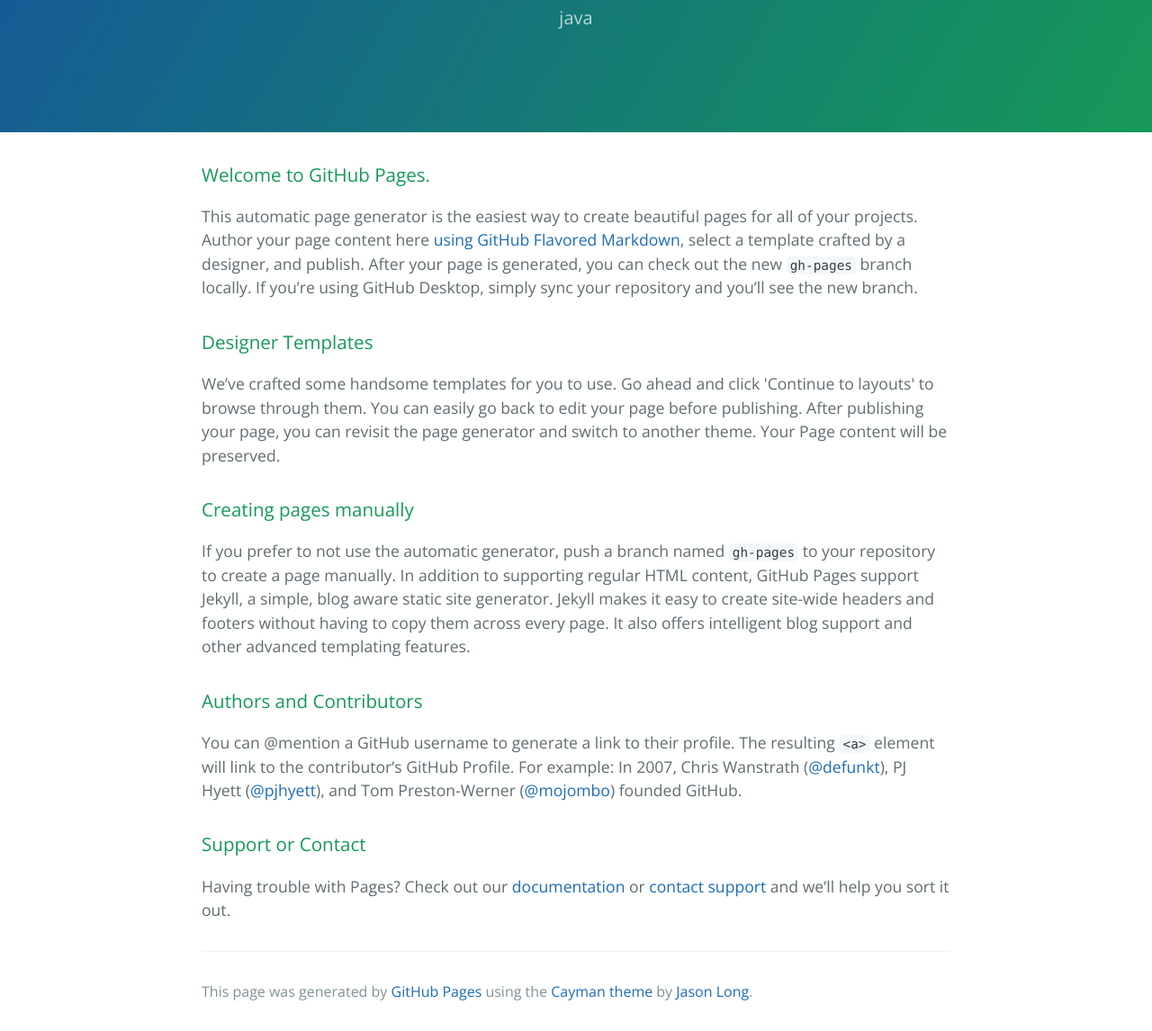
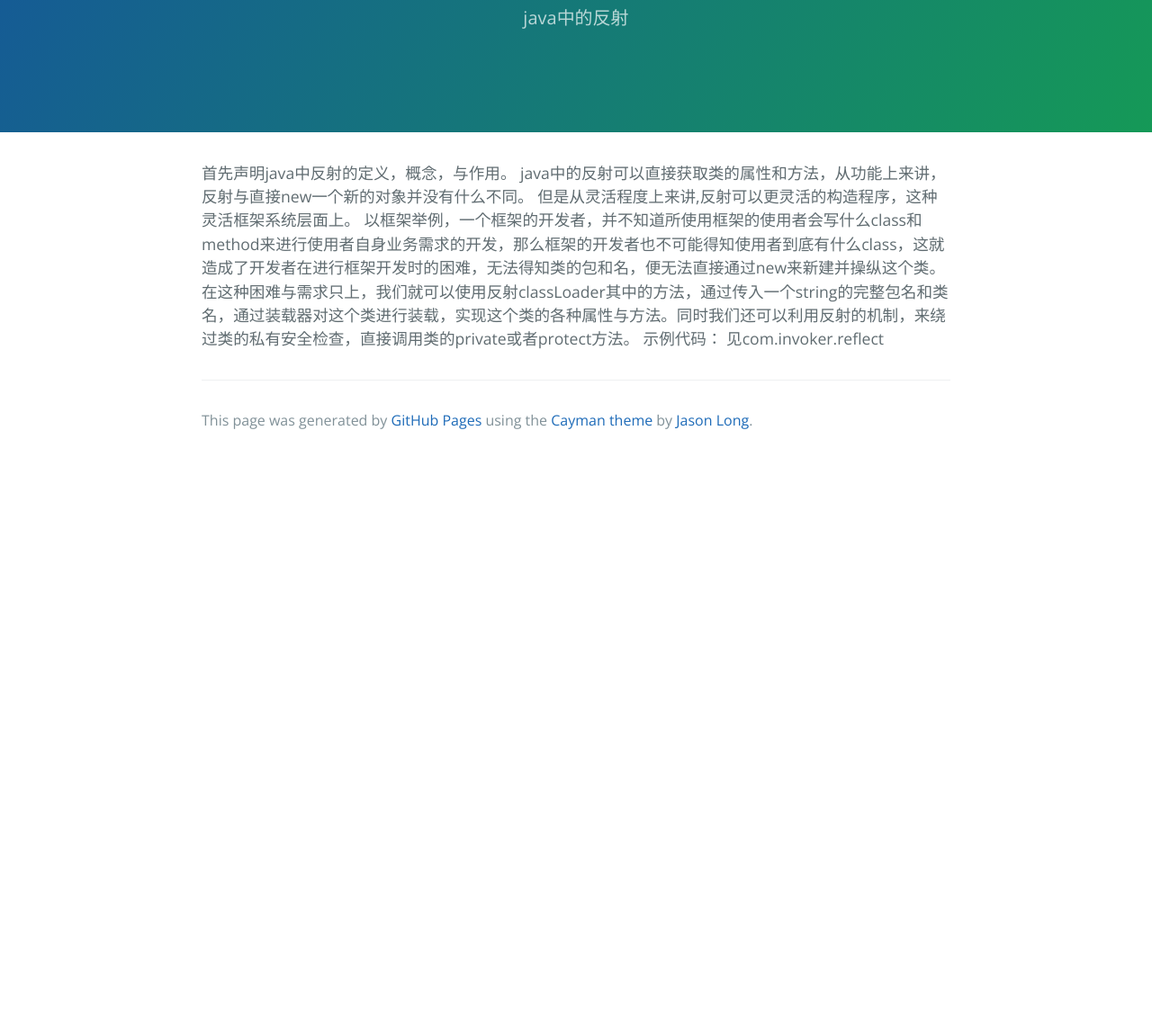
Before and after one commit to zhangbojoke/blog.zhangbo.io, a plain HTML site: page index.html in a window 1280 px wide. Shown: the part 170-1316 px from the top of the page at 90% size. After the commit the page ends 800 px from the top, so only its background shows below. Drawn offline with nearby package versions, Linux system fonts and the light colour scheme.

Commit message:
Replace master branch with page content via GitHub

```diff
--- a/index.html
+++ b/index.html
@@ -2,7 +2,7 @@
 <html lang="en-us">
   <head>
     <meta charset="UTF-8">
-    <title>张博的学习记录 by zhangbojoke</title>
+    <title>java基础-反射 by zhangbojoke</title>
     <meta name="viewport" content="width=device-width, initial-scale=1">
     <link rel="stylesheet" type="text/css" href="stylesheets/normalize.css" media="screen">
     <link href='https://fonts.googleapis.com/css?family=Open+Sans:400,700' rel='stylesheet' type='text/css'>
@@ -11,35 +11,18 @@
   </head>
   <body>
     <section class="page-header">
-      <h1 class="project-name">张博的学习记录</h1>
-      <h2 class="project-tagline">java</h2>
+      <h1 class="project-name">java基础-反射</h1>
+      <h2 class="project-tagline">java中的反射</h2>
     </section>
 
     <section class="main-content">
-      <h3>
-<a id="welcome-to-github-pages" class="anchor" href="#welcome-to-github-pages" aria-hidden="true"><span aria-hidden="true" class="octicon octicon-link"></span></a>Welcome to GitHub Pages.</h3>
-
-<p>This automatic page generator is the easiest way to create beautiful pages for all of your projects. Author your page content here <a href="https://guides.github.com/features/mastering-markdown/">using GitHub Flavored Markdown</a>, select a template crafted by a designer, and publish. After your page is generated, you can check out the new <code>gh-pages</code> branch locally. If you’re using GitHub Desktop, simply sync your repository and you’ll see the new branch.</p>
-
-<h3>
-<a id="designer-templates" class="anchor" href="#designer-templates" aria-hidden="true"><span aria-hidden="true" class="octicon octicon-link"></span></a>Designer Templates</h3>
-
-<p>We’ve crafted some handsome templates for you to use. Go ahead and click 'Continue to layouts' to browse through them. You can easily go back to edit your page before publishing. After publishing your page, you can revisit the page generator and switch to another theme. Your Page content will be preserved.</p>
-
-<h3>
-<a id="creating-pages-manually" class="anchor" href="#creating-pages-manually" aria-hidden="true"><span aria-hidden="true" class="octicon octicon-link"></span></a>Creating pages manually</h3>
-
-<p>If you prefer to not use the automatic generator, push a branch named <code>gh-pages</code> to your repository to create a page manually. In addition to supporting regular HTML content, GitHub Pages support Jekyll, a simple, blog aware static site generator. Jekyll makes it easy to create site-wide headers and footers without having to copy them across every page. It also offers intelligent blog support and other advanced templating features.</p>
-
-<h3>
-<a id="authors-and-contributors" class="anchor" href="#authors-and-contributors" aria-hidden="true"><span aria-hidden="true" class="octicon octicon-link"></span></a>Authors and Contributors</h3>
-
-<p>You can @mention a GitHub username to generate a link to their profile. The resulting <code>&lt;a&gt;</code> element will link to the contributor’s GitHub Profile. For example: In 2007, Chris Wanstrath (<a href="https://github.com/defunkt" class="user-mention">@defunkt</a>), PJ Hyett (<a href="https://github.com/pjhyett" class="user-mention">@pjhyett</a>), and Tom Preston-Werner (<a href="https://github.com/mojombo" class="user-mention">@mojombo</a>) founded GitHub.</p>
-
-<h3>
-<a id="support-or-contact" class="anchor" href="#support-or-contact" aria-hidden="true"><span aria-hidden="true" class="octicon octicon-link"></span></a>Support or Contact</h3>
-
-<p>Having trouble with Pages? Check out our <a href="https://help.github.com/pages">documentation</a> or <a href="https://github.com/contact">contact support</a> and we’ll help you sort it out.</p>
+      <p>首先声明java中反射的定义，概念，与作用。
+java中的反射可以直接获取类的属性和方法，从功能上来讲，反射与直接new一个新的对象并没有什么不同。
+但是从灵活程度上来讲,反射可以更灵活的构造程序，这种灵活框架系统层面上。
+以框架举例，一个框架的开发者，并不知道所使用框架的使用者会写什么class和method来进行使用者自身业务需求的开发，那么框架的开发者也不可能得知使用者到底有什么class，这就造成了开发者在进行框架开发时的困难，无法得知类的包和名，便无法直接通过new来新建并操纵这个类。
+在这种困难与需求只上，我们就可以使用反射classLoader其中的方法，通过传入一个string的完整包名和类名，通过装载器对这个类进行装载，实现这个类的各种属性与方法。同时我们还可以利用反射的机制，来绕过类的私有安全检查，直接调用类的private或者protect方法。
+示例代码：
+见com.invoker.reflect</p>
 
       <footer class="site-footer">
 
```
Also changed, not shown: params.json (+3 -3 lines).
